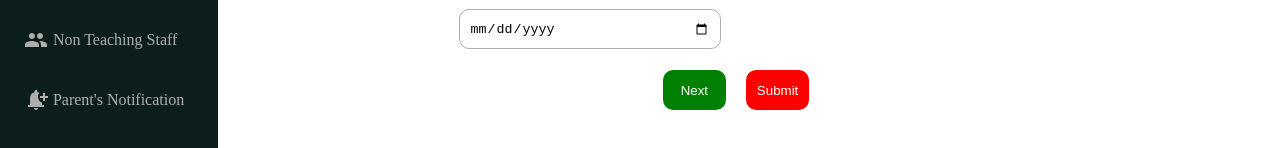
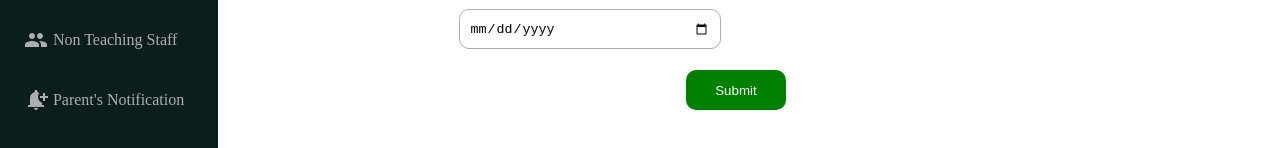
Before and after one commit to codinnovation/juaben-aps-school-portal, a Next.js app: page /admin_portal/teacherRegistration in a window 1280 px wide. Shown: the part 583-731 px from the top of the page. Built offline with nearby package versions, Linux system fonts and the light colour scheme; no server answers; what next-iron-session would draw is missing.

Commit message:
update the teachers field

```diff
--- a/src/pages/admin_portal/teacherRegistration/index.js
+++ b/src/pages/admin_portal/teacherRegistration/index.js
@@ -198,7 +198,7 @@ function RegistrationForm() {
                         Previous
                       </button>
                     )}
-                    {formSection <= 1 && (
+                    {formSection < 1 && (
                       <button onClick={() => setFormSection(formSection + 1)}>
                         Next
                       </button>
```
